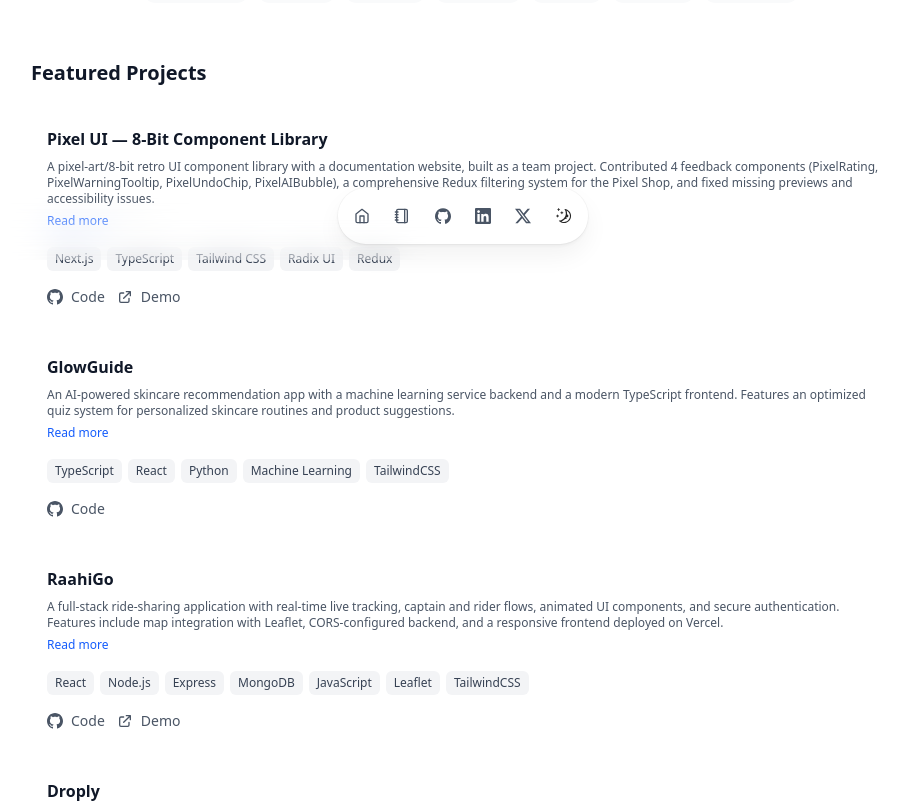
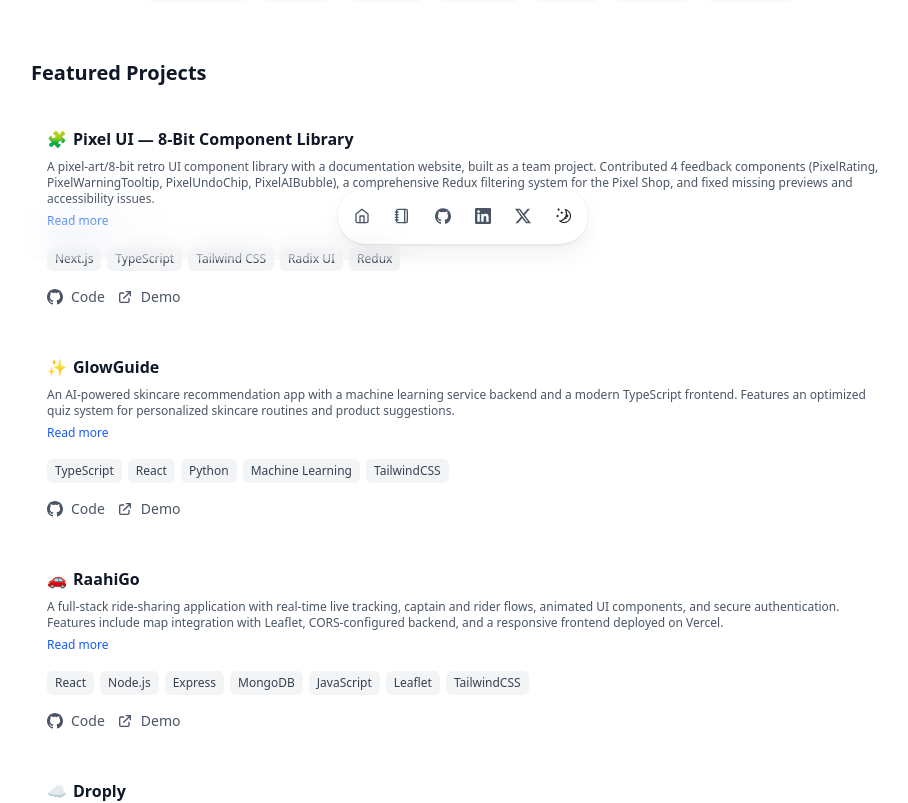
Before and after one commit to himanshukumar19/Himanshu-portfolio, a React (Vite) app: page / in a window 1280 px wide. Shown: the part 540-1343 px from the top of the page, without its empty margins (177-1085 px from the left). Built offline with nearby package versions, Linux system fonts and the light colour scheme; no server answers; a web font is replaced by a local one.

Commit message:
update project icons

```diff
--- a/src/Components/Sections/Projects.tsx
+++ b/src/Components/Sections/Projects.tsx
@@ -3,6 +3,7 @@ import { motion } from "framer-motion";
 
 interface Project {
   title: string;
+  icon?: string;
   description: string;
   technologies: string[];
   github?: string;
@@ -22,6 +23,7 @@ const Projects: React.FC = () => {
   const projects: Project[] = [
     {
       title: "Pixel UI — 8-Bit Component Library",
+      icon: "🧩",
       description:
         "A pixel-art/8-bit retro UI component library with a documentation website, built as a team project. Contributed 4 feedback components (PixelRating, PixelWarningTooltip, PixelUndoChip, PixelAIBubble), a comprehensive Redux filtering system for the Pixel Shop, and fixed missing previews and accessibility issues.",
       technologies: [
@@ -36,6 +38,7 @@ const Projects: React.FC = () => {
     },
     {
       title: "GlowGuide",
+      icon: "✨",
       description:
         "An AI-powered skincare recommendation app with a machine learning service backend and a modern TypeScript frontend. Features an optimized quiz system for personalized skincare routines and product suggestions.",
       technologies: [
@@ -46,9 +49,11 @@ const Projects: React.FC = () => {
         "TailwindCSS",
       ],
       github: "https://github.com/himanshukumar19/GlowGuide",
+      live: "https://www.youtube.com/watch?v=hBuuVrcXdOA",
     },
     {
       title: "RaahiGo",
+      icon: "🚗",
       description:
         "A full-stack ride-sharing application with real-time live tracking, captain and rider flows, animated UI components, and secure authentication. Features include map integration with Leaflet, CORS-configured backend, and a responsive frontend deployed on Vercel.",
       technologies: [
@@ -65,6 +70,7 @@ const Projects: React.FC = () => {
     },
     {
       title: "Droply",
+      icon: "☁️",
       description:
         "A cloud file management platform built with Next.js featuring file upload, folder organization, and a custom navbar. Uses Drizzle ORM for database operations with authentication middleware and a polished, responsive UI.",
       technologies: [
@@ -128,6 +134,7 @@ const Projects: React.FC = () => {
               <div className="p-4 sm:p-6 flex flex-col">
                 {/* Project Title */}
                 <h3 className="text-base sm:text-lg font-semibold text-gray-900 dark:text-white mb-2 font-inter">
+                  {project.icon && <span className="mr-1.5">{project.icon}</span>}
                   {project.title}
                 </h3>
 
```
